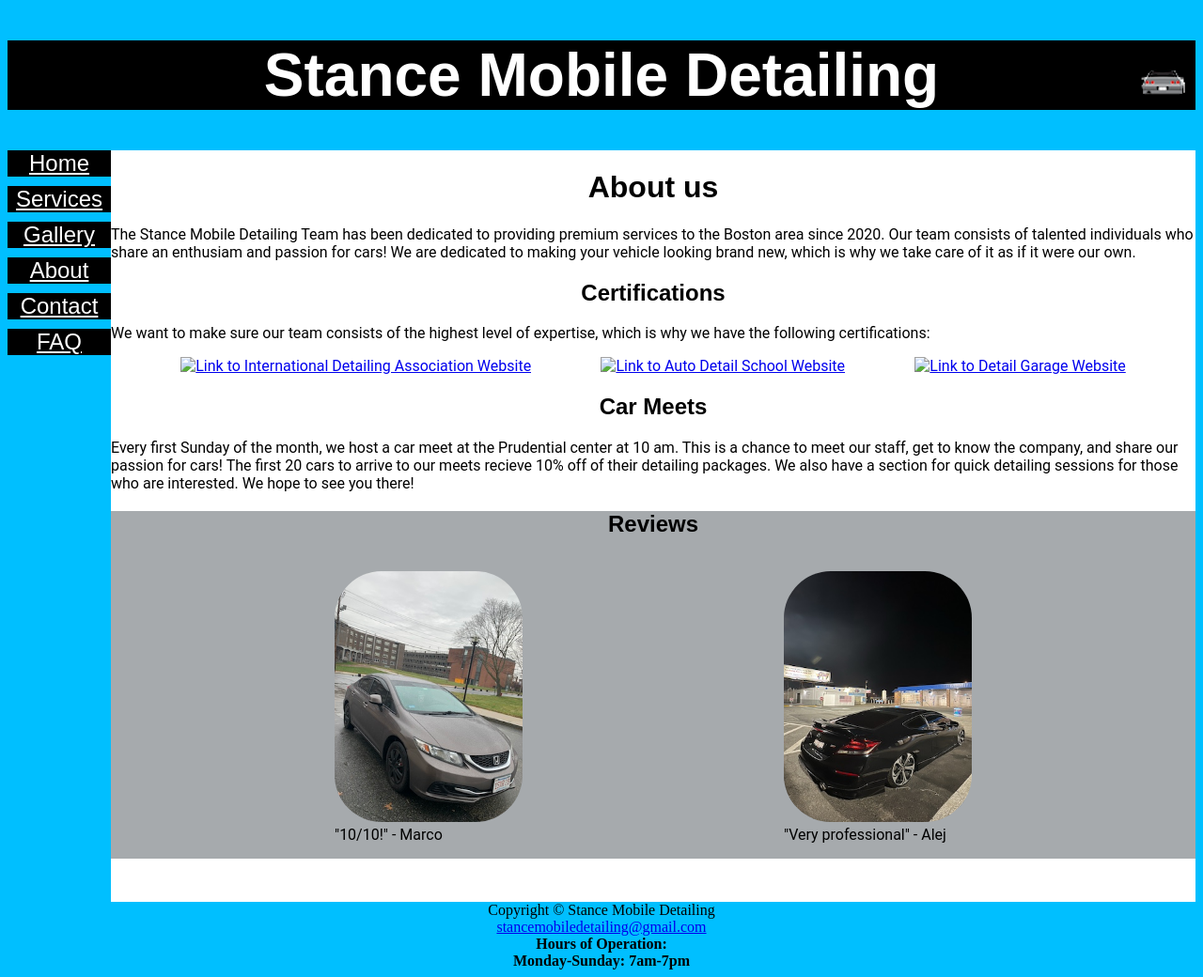
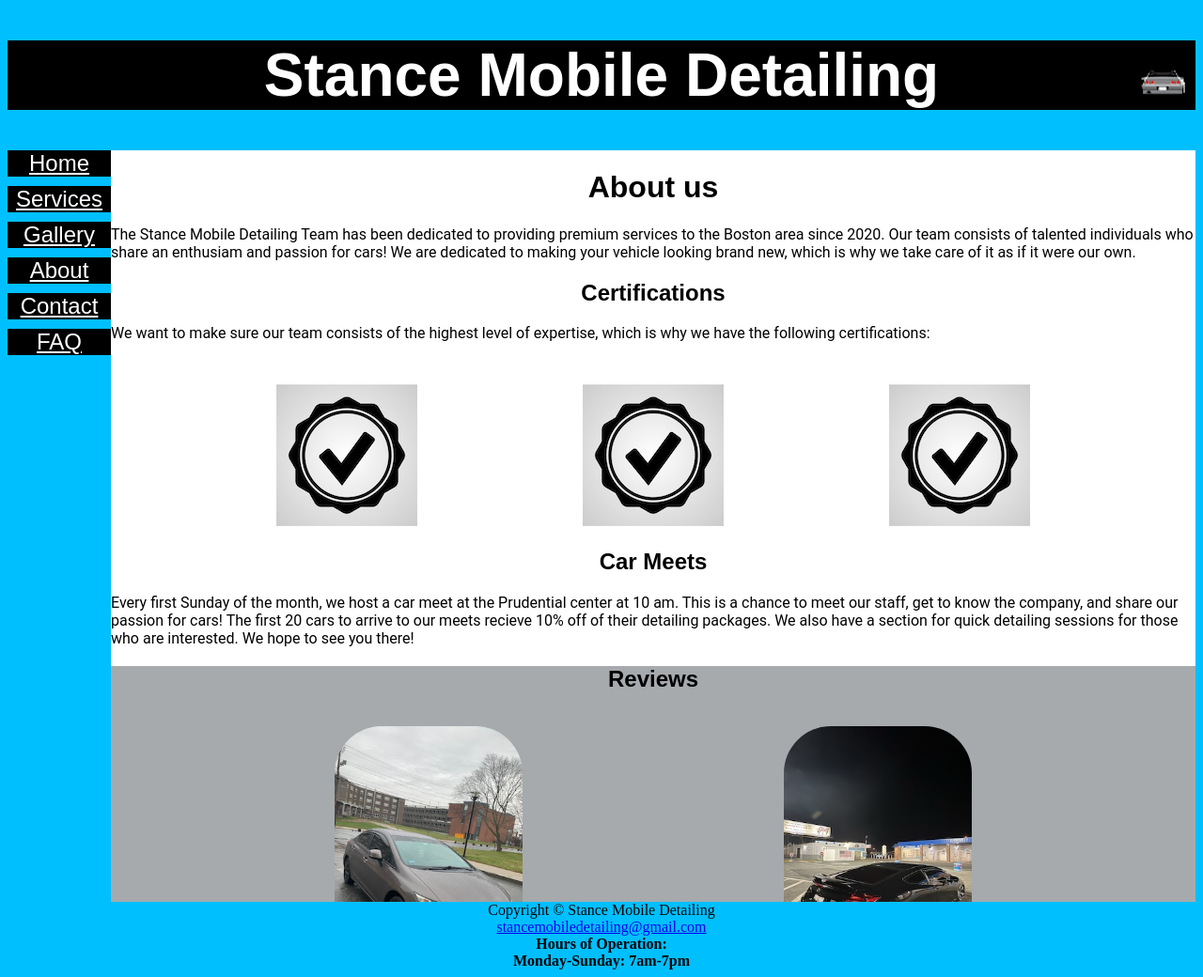
Before and after one commit to alej6/Stance-Mobile-Detailing, a plain HTML site: page about.html in a window 1280 px wide. Shown: the whole page at 94% size. Drawn offline with Linux system fonts and the light colour scheme; the site is published under a folder, as on GitHub Pages, so addresses that start at the root find nothing.

Commit message:
Add files via upload

```diff
--- a/about.html
+++ b/about.html
@@ -13,7 +13,7 @@
         <h1 id="fancy"> Stance Mobile Detailing</h1>
     </header>
     <div class="sidebar">
-<nav>
+<nav class="navcontainer">
     <a href="index.html">Home</a>
     <a href="services.html">Services</a>
     <a href="gallery.html">Gallery</a>
@@ -37,13 +37,13 @@
       which is why we have the following certifications: </p>
       <div class="flex-container-images">
         <a href="https://the-ida.com">
-            <img src="/images/check.jpeg" alt="Link to International Detailing Association Website">
+            <img src="images/check.jpeg" alt="Link to International Detailing Association Website">
         </a>
         <a href="https://autodetail-school.com">
-            <img src="/images/check.jpeg" alt="Link to Auto Detail School Website">
+            <img src="images/check.jpeg" alt="Link to Auto Detail School Website">
         </a>
         <a href="https://detailgarage.com/pages/event-training">
-            <img src="/images/check.jpeg" alt="Link to Detail Garage Website">
+            <img src="images/check.jpeg" alt="Link to Detail Garage Website">
         </a>
       </div>
 
```
Also changed, not shown: gallery.html (+3 -8 lines).
